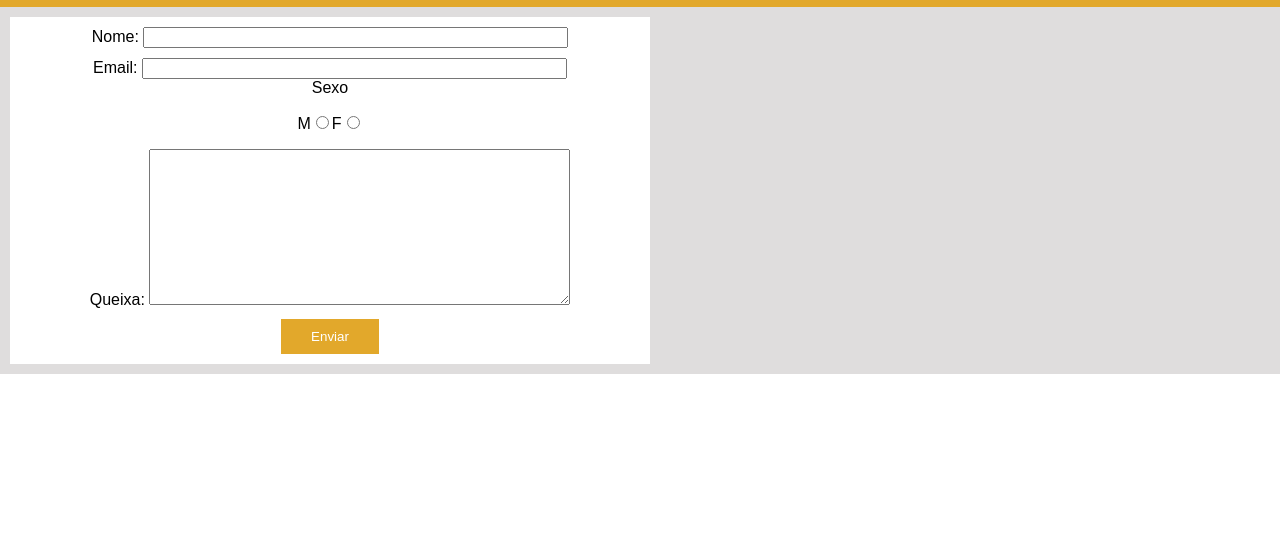
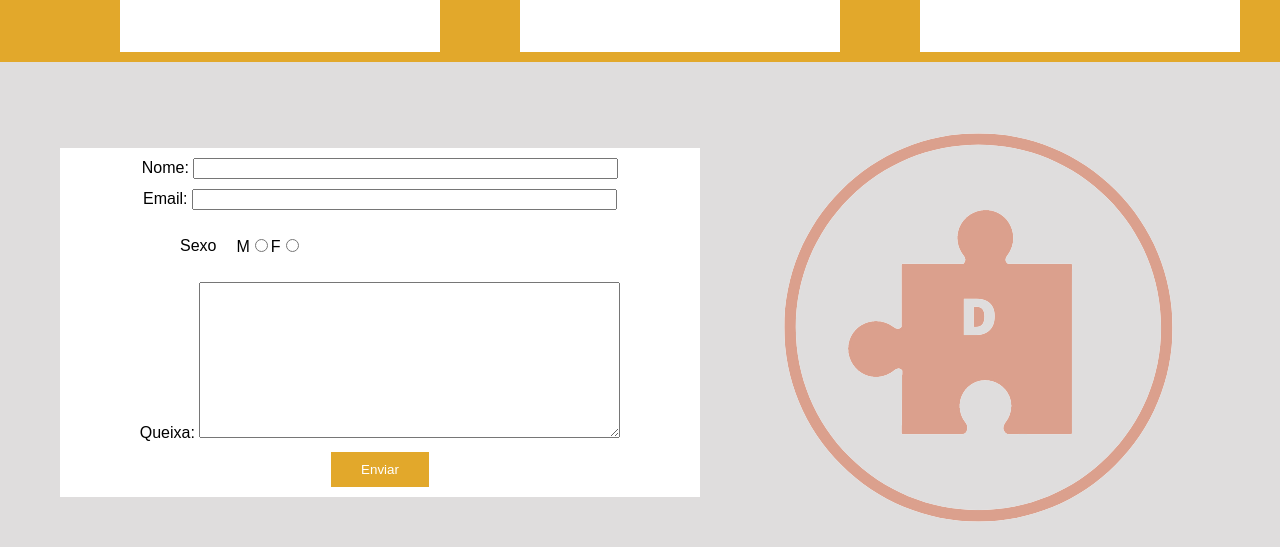
Before and after one commit to nicario/site-daniele, a plain HTML site: page index.html in a window 1280 px wide. Shown: the part 1806-2353 px from the top of the page. Before the commit the page ends 2180 px from the top, so only its background shows below. Drawn offline with Linux system fonts and the light colour scheme.

Commit message:
Atualizacao de ajustes

```diff
--- a/assets/css/style.css
+++ b/assets/css/style.css
@@ -111,12 +111,16 @@ body {
     text-align: center;
     margin-left: auto;
     margin-right: auto;
+    margin-top: 50px;
+    font-size: 30px;
+    font-weight: 700;;
 }
 
 .form {
     display: flex;
-    flex-direction: column;
-    align-items: left;
+    flex-direction: row-reverse;
+    align-items: center;
+    justify-content: space-between;
     width: 100%;
     margin: 0 0;
     padding: 10px;
@@ -127,32 +131,26 @@ body {
     background-color: white;
     text-align: center;
     width: 50%;
-}
-
-.div__form3 {
-    display: flex;
-    flex-direction: column;
-    flex-wrap: wrap;
-    margin: 10px;
+    margin-left: 50px;
 }
 
 .div__form3 {
     display: flex;
     flex-direction: row;
+    margin: 10px;
+    padding: 0;
     align-items: center;
-    margin: auto;
-    width: 100%;
 }
 
-.div__form-3 {
-    width: 100%;
+.div__form-3{
     display: flex;
     justify-content: center;
+    margin-left: 20px;
 }
 
 .p__div {
     text-align: center;
-    margin: auto;
+    margin-left: 110px;
 }
 
 .div__form1 {
@@ -166,3 +164,7 @@ body {
     padding: 10px 30px;
     color: white;
 }
+
+.img__form {
+    margin-right: 80px;
+}
--- a/index.html
+++ b/index.html
@@ -71,6 +71,7 @@
         </section>
         <section>
             <form class="form" action="">
+                <img class="img__form" src="./assets/img/Daniele_Oliveira-removebg-preview.png" alt="">
                 <div class="div__form">
                 <div class="div__form1">
                         <label class="label__div" for="nome">Nome:</label>
```
